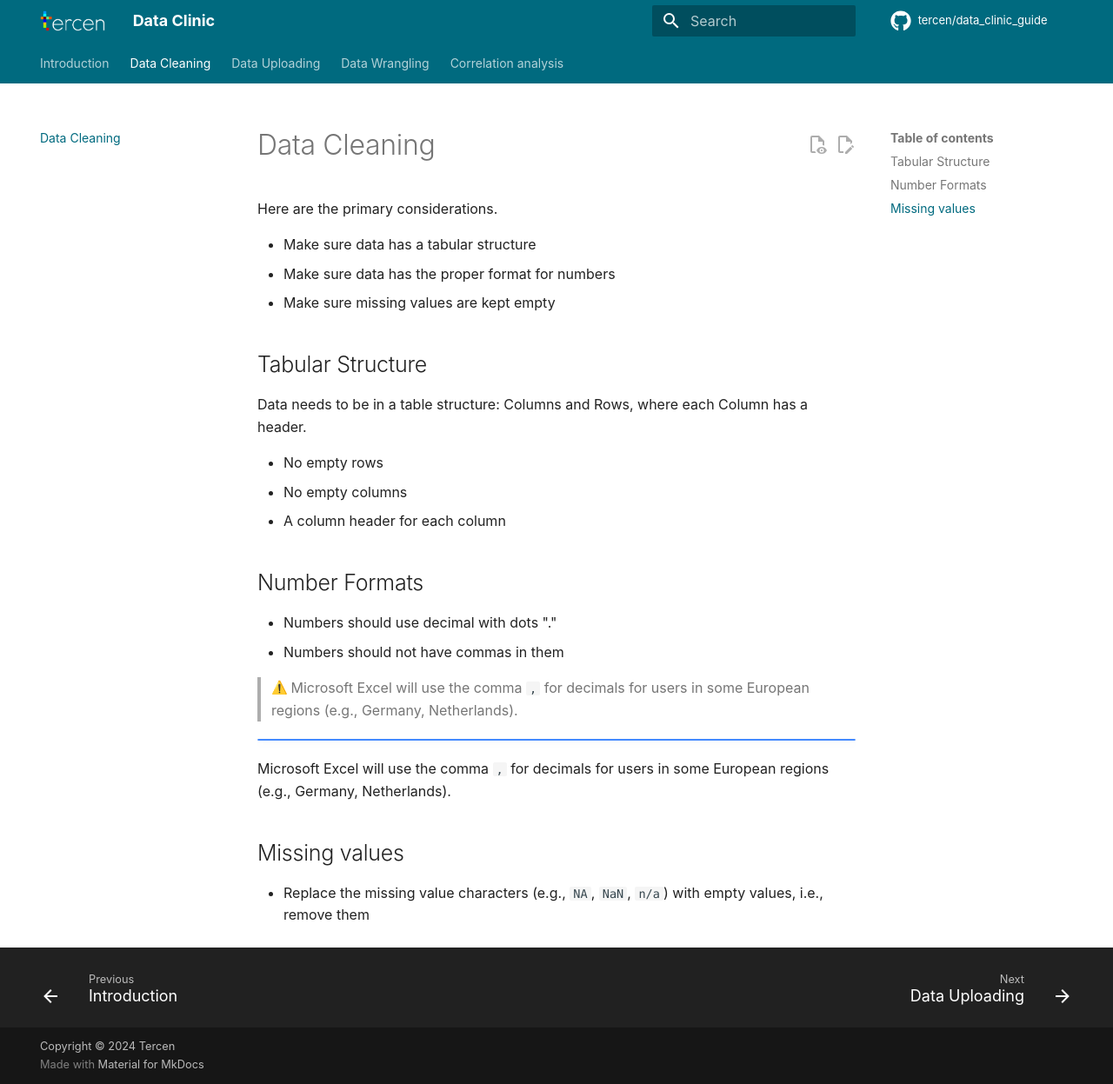
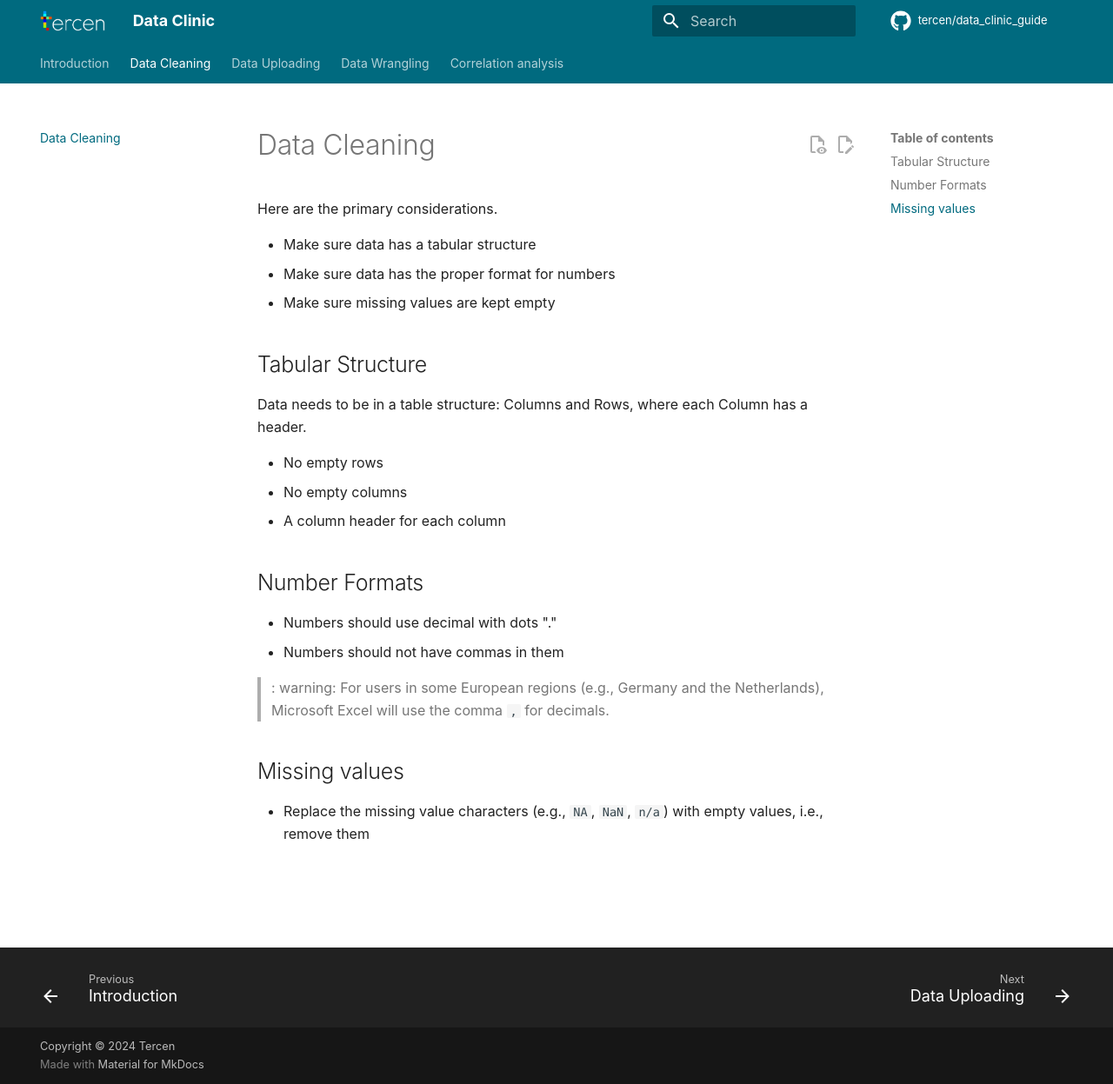
Before and after one commit to tercen/data_clinic_guide, an MkDocs documentation site: the page built from docs/01_data_cleaning.md, in a window 1280 px wide and 1247 px high. Shown: the whole window at 87% size. Built offline with MkDocs 1.6.1 and Material for MkDocs 9.7.7, drawn with Linux system fonts in a browser that asks for light colours; emoji names are drawn with the system emoji font; comment, search, counter and statistics services are not loaded; the version menu is left out.

Commit message:
Update 01_data_cleaning.md

```diff
--- a/docs/01_data_cleaning.md
+++ b/docs/01_data_cleaning.md
@@ -19,11 +19,8 @@ Data needs to be in a table structure: Columns and Rows, where each Column has a
 * Numbers should use decimal with dots "."
 * Numbers should not have commas in them
 
->:warning: Microsoft Excel will use the comma `,` for decimals for users in some European regions (e.g., Germany, Netherlands).
+>: warning: For users in some European regions (e.g., Germany and the Netherlands), Microsoft Excel will use the comma `,` for decimals.
 
-!!! note ""
-
-Microsoft Excel will use the comma `,` for decimals for users in some European regions (e.g., Germany, Netherlands).
 
 ## Missing values
 
```
